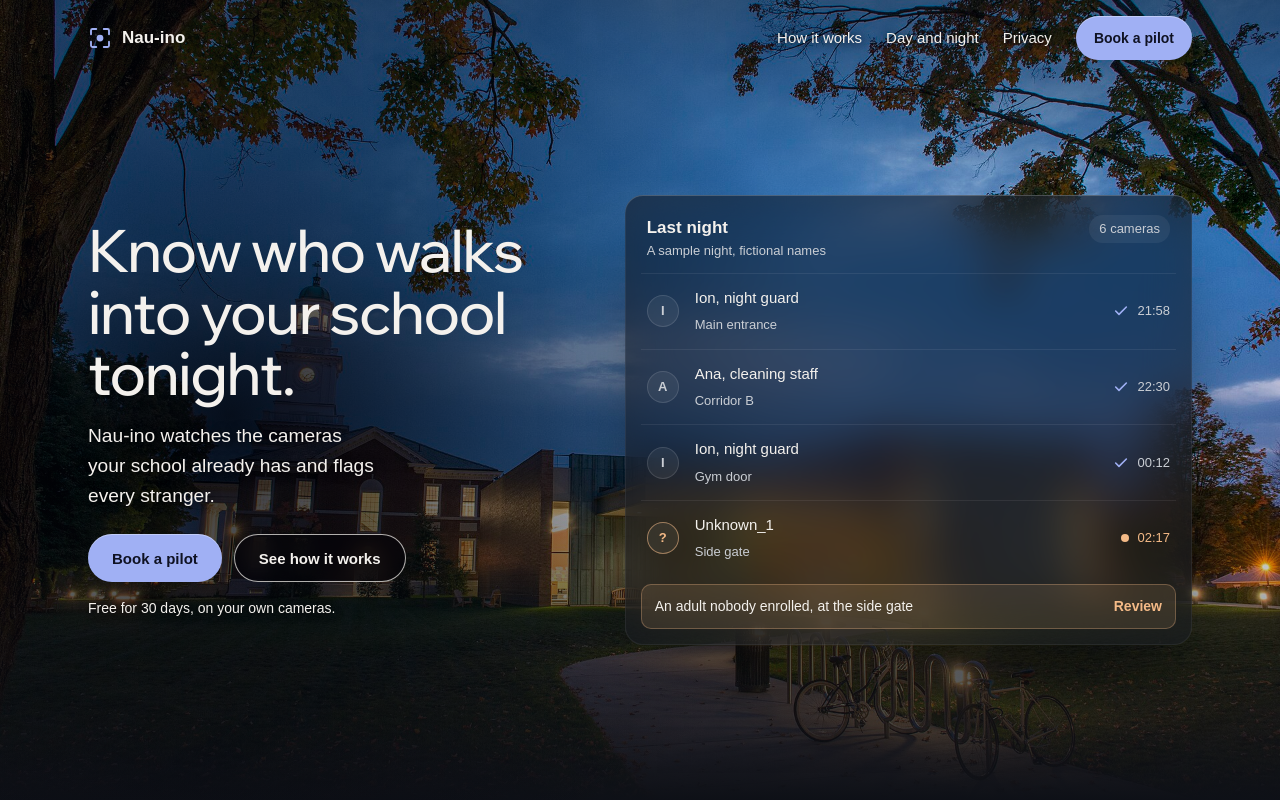
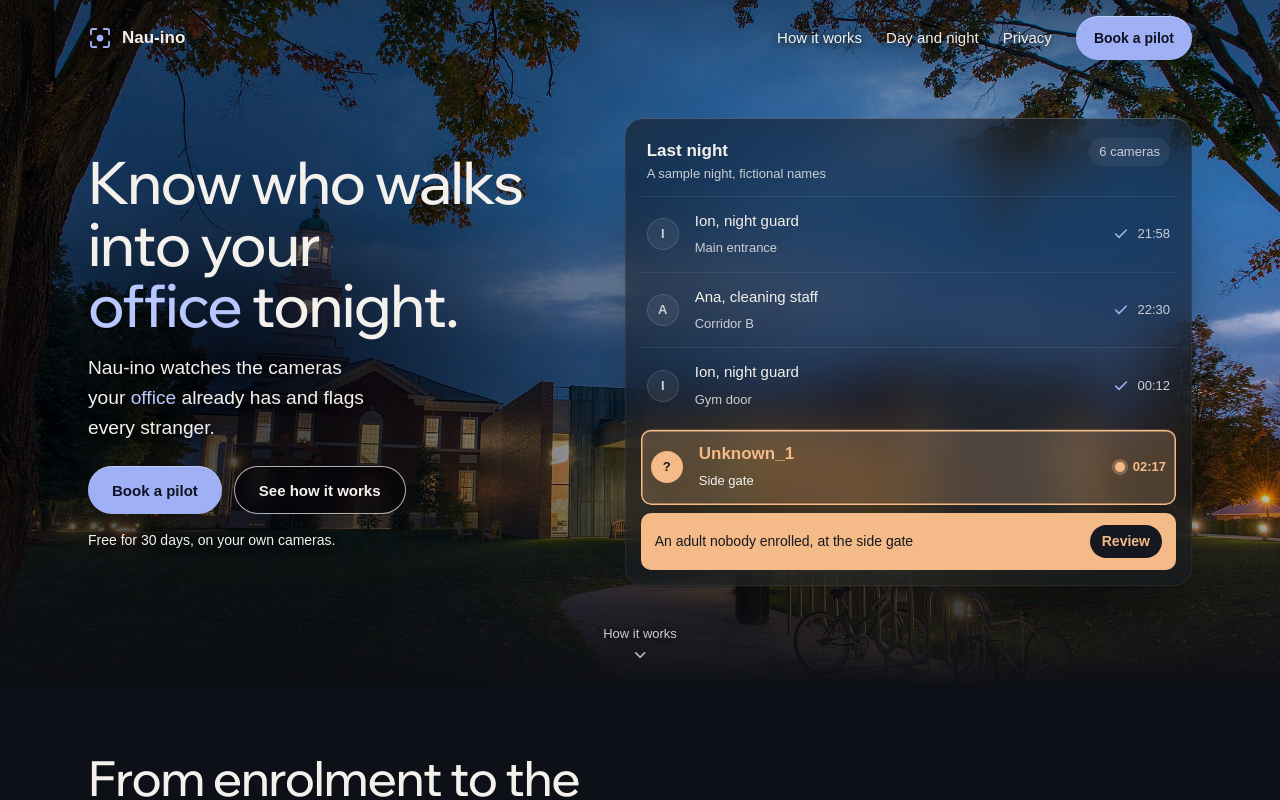
Before and after one commit to Alexx1612/faceprofiler-fiki, a Next.js app: page /landing in a window 1280 px wide. Shown: the top 800 px of the page. Built offline with nearby package versions, Linux system fonts and the light colour scheme; a web font is replaced by a local one.

Commit message:
Landing: rotating place word in the hero, brighter stranger alert, next section peeks above the fold

```diff
--- a/app/landing/landing.css
+++ b/app/landing/landing.css
@@ -237,10 +237,11 @@
 .lp-hero {
   position: relative;
   isolation: isolate;
-  min-height: min(100svh, 900px);
+  /* Shorter than the screen on purpose: the top of the next section shows, so the page reads as scrollable. */
+  min-height: min(86svh, 820px);
   display: flex;
   align-items: center;
-  padding-block: 112px 72px;
+  padding-block: 104px 88px;
   overflow: clip;
 }
 
@@ -290,6 +291,7 @@
 
 .lp-hero__lead {
   margin-top: var(--space-md);
+  min-height: 3lh; /* the place word changes length; holding three lines keeps the buttons below still */
   max-width: 30ch;
   font-size: clamp(1.05rem, 1.5vw, 1.25rem);
   color: var(--color-ink);
@@ -409,20 +411,44 @@
   color: var(--color-accent);
 }
 
+/* The stranger row is the point of the card: a filled amber row, so it reads first from across the hero. */
+.lp-row--open {
+  margin-top: 6px;
+  padding-inline: 10px;
+  border-top-color: transparent;
+  border-radius: var(--radius-inner);
+  background: color-mix(in oklab, var(--color-accent-2) 22%, transparent);
+  box-shadow: inset 0 0 0 1.5px var(--color-accent-2);
+}
+
 .lp-row--open .lp-initial {
+  background: var(--color-accent-2);
+  box-shadow: none;
+  color: var(--color-well-ink);
+  font-weight: 700;
+}
+
+.lp-row--open .lp-row__name {
+  font-size: 17px;
+  font-weight: 700;
   color: var(--color-accent-2);
-  box-shadow: inset 0 0 0 1px color-mix(in oklab, var(--color-accent-2) 55%, transparent);
+}
+
+.lp-row--open .lp-row__place {
+  color: var(--color-ink);
 }
 
 .lp-row--open .lp-row__status {
+  font-weight: 600;
   color: var(--color-accent-2);
 }
 
 .lp-dot {
-  width: 8px;
-  height: 8px;
+  width: 10px;
+  height: 10px;
   border-radius: 50%;
   background: var(--color-accent-2);
+  box-shadow: 0 0 0 3px color-mix(in oklab, var(--color-accent-2) 30%, transparent);
 }
 
 .lp-open {
@@ -432,13 +458,17 @@
   margin-top: var(--space-xs);
   padding: 12px 14px;
   border-radius: var(--radius-inner);
-  background: color-mix(in oklab, var(--color-accent-2) 12%, transparent);
-  box-shadow: inset 0 0 0 1px color-mix(in oklab, var(--color-accent-2) 30%, transparent);
+  background: var(--color-accent-2);
+  color: var(--color-well-ink);
   font-size: 14px;
+  font-weight: 500;
 }
 
 .lp-open b {
   margin-left: auto;
+  padding: 6px 12px;
+  border-radius: var(--radius-pill);
+  background: var(--color-well-ink);
   font-weight: 600;
   color: var(--color-accent-2);
 }
@@ -447,6 +477,79 @@
 
 .lp-section {
   padding-block: var(--section-y);
+}
+
+.lp-hero + .lp-section {
+  padding-top: clamp(40px, 5vw, 64px);
+}
+
+/* Rotating place word in the hero headline and lead (components/landing/hero-copy.tsx). */
+.lp-sr {
+  position: absolute;
+  width: 1px;
+  height: 1px;
+  overflow: hidden;
+  clip-path: inset(50%);
+  white-space: nowrap;
+}
+
+.lp-swap {
+  display: inline-block;
+  color: var(--color-accent-hi);
+}
+
+.lp-swap__word {
+  display: inline-block;
+  animation: lp-swap-in 520ms cubic-bezier(0.22, 1, 0.36, 1) both;
+}
+
+.lp-swap__soft {
+  display: inline-block;
+  color: var(--color-accent-hi);
+  animation: lp-fade 520ms ease-out both;
+}
+
+@keyframes lp-swap-in {
+  from { opacity: 0; transform: translateY(0.45em); filter: blur(6px); }
+  to { opacity: 1; transform: none; filter: none; }
+}
+
+/* Scroll cue at the foot of the hero, only where the screen is tall enough to hold it. */
+.lp-cue {
+  display: none;
+}
+
+@media (min-width: 1024px) and (min-height: 720px) {
+  .lp-cue {
+    position: absolute;
+    left: 50%;
+    bottom: 20px;
+    translate: -50% 0;
+    display: inline-flex;
+    flex-direction: column;
+    align-items: center;
+    gap: 2px;
+    min-height: 44px;
+    padding: 4px 12px;
+    font-size: 13px;
+    color: var(--color-ink-2);
+    text-decoration: none;
+    text-shadow: 0 1px 8px var(--color-shade);
+    transition: color 160ms ease;
+  }
+  .lp-cue:hover {
+    color: var(--color-ink);
+  }
+  .lp-cue svg {
+    width: 18px;
+    height: 18px;
+    animation: lp-cue 1.6s ease-in-out 3;
+  }
+}
+
+@keyframes lp-cue {
+  0%, 100% { transform: none; }
+  50% { transform: translateY(4px); }
 }
 
 .lp-section + .lp-section {
@@ -810,7 +913,10 @@
 
 @media (prefers-reduced-motion: reduce) {
   .lp-row,
-  .lp-pane {
+  .lp-pane,
+  .lp-swap__word,
+  .lp-swap__soft,
+  .lp-cue svg {
     animation: none;
   }
   .lp-btn,
--- a/app/landing/page.tsx
+++ b/app/landing/page.tsx
@@ -1,8 +1,9 @@
-import { Check } from "lucide-react";
+import { Check, ChevronDown } from "lucide-react";
 import type { Metadata } from "next";
 import { Wix_Madefor_Display, Wix_Madefor_Text } from "next/font/google";
 import Link from "next/link";
 
+import { HeroCopy } from "@/components/landing/hero-copy";
 import { PilotForm } from "@/components/landing/pilot-form";
 import { Tour } from "@/components/landing/tour";
 import { Logo } from "@/components/site/nav";
@@ -75,8 +76,7 @@ export default function Landing() {
           <div className="lp-hero__scrim" />
           <div className="lp-wrap lp-hero__grid">
             <div>
-              <h1>Know who walks into your school tonight.</h1>
-              <p className="lp-hero__lead">Nau-ino watches the cameras your school already has and flags every stranger.</p>
+              <HeroCopy />
               <div className="lp-actions">
                 <a href="#pilot" className="lp-btn">
                   Book a pilot
@@ -130,6 +130,10 @@ export default function Landing() {
               </div>
             </div>
           </div>
+          <a href="#how" className="lp-cue">
+            How it works
+            <ChevronDown aria-hidden="true" strokeWidth={2} />
+          </a>
         </section>
 
         <section id="how" className="lp-section">
--- /dev/null
+++ b/components/landing/hero-copy.tsx
@@ -0,0 +1,56 @@
+"use client";
+
+import { useEffect, useState } from "react";
+
+/**
+ * Landing hero headline and lead with a rotating place word ("school", "company", "office"...).
+ * The headline and the lead change together, so both always name the same place. The first word is
+ * "school", which is also what screen readers, search engines and visitors with reduced motion get:
+ * the rotating text is aria-hidden and a fixed sentence sits beside it for assistive technology.
+ */
+
+const PLACES = ["school", "company", "office", "warehouse", "building"];
+const HOLD_MS = 2600;
+
+export function HeroCopy() {
+  const [i, setI] = useState(0);
+
+  useEffect(() => {
+    const still = window.matchMedia("(prefers-reduced-motion: reduce)");
+    if (still.matches) return;
+    const id = window.setInterval(() => {
+      if (!document.hidden) setI((n) => (n + 1) % PLACES.length);
+    }, HOLD_MS);
+    return () => window.clearInterval(id);
+  }, []);
+
+  const place = PLACES[i];
+
+  return (
+    <>
+      <h1>
+        <span className="lp-sr">Know who walks into your school tonight.</span>
+        <span aria-hidden="true">
+          Know who walks into your
+          <br />
+          <span className="lp-swap">
+            <span key={place} className="lp-swap__word">
+              {place}
+            </span>
+          </span>{" "}
+          tonight.
+        </span>
+      </h1>
+      <p className="lp-hero__lead">
+        <span className="lp-sr">Nau-ino watches the cameras your school already has and flags every stranger.</span>
+        <span aria-hidden="true">
+          Nau-ino watches the cameras your{" "}
+          <span key={place} className="lp-swap__soft">
+            {place}
+          </span>{" "}
+          already has and flags every stranger.
+        </span>
+      </p>
+    </>
+  );
+}
```
